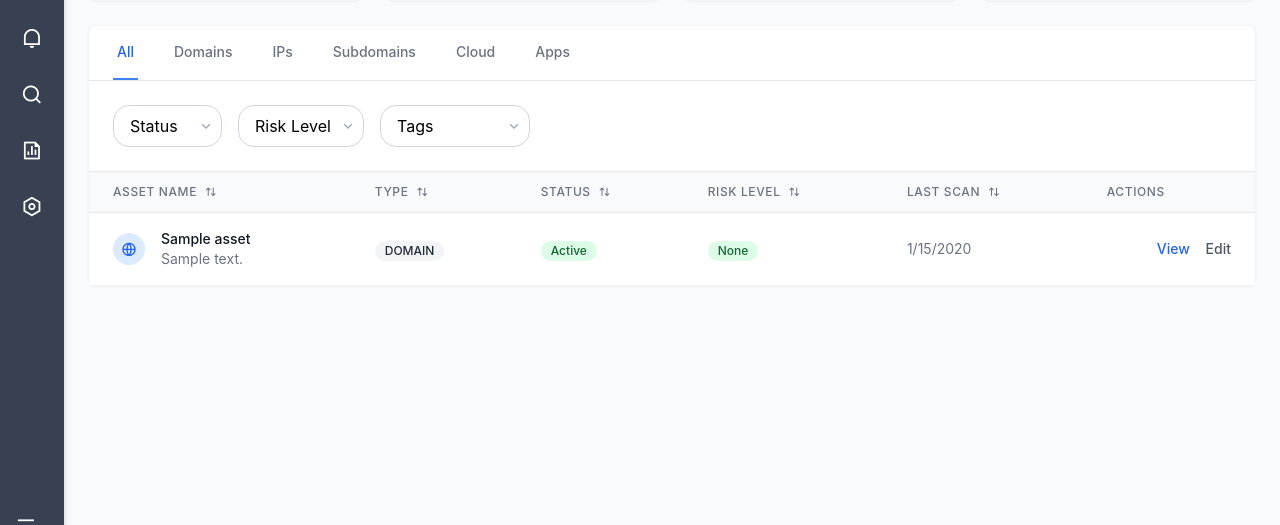
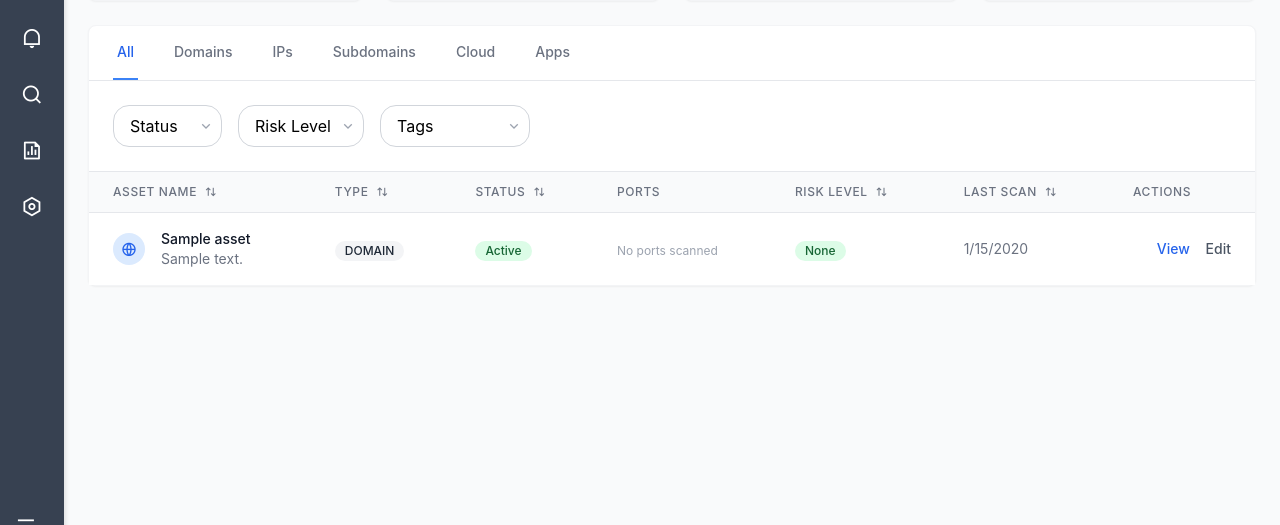
Before and after one commit to Alaswadi/attacksurface, a Flask app: page /assets in a window 1280 px wide. Shown: the part 241-766 px from the top of the page. Run offline with Flask 3, Linux system fonts and the light colour scheme; a user stored in the database is signed in; tables that the repository leaves empty hold one stand-in row (values such as "Sample post"); some libraries are stand-ins or nearby versions.

Commit message:
add port scan

```diff
--- a/routes/api.py
+++ b/routes/api.py
@@ -320,10 +320,50 @@ def scan_assets_subdomain():
             return simulate_subdomain_scan(domain, org.id)
 
         try:
-            # Call the real scanning method (same as real scanning page)
+            # Step 1: Subdomain discovery with Subfinder
             logging.info(f"🔍 ASSETS: Starting real Subfinder scan for {domain}")
             scan_results = scanning_service.scanner_manager.subdomain_scan_only(domain)
-            logging.info(f"🔍 ASSETS: Real scan completed, found {len(scan_results.get('subdomains', []))} subdomains")
+            logging.info(f"🔍 ASSETS: Subfinder completed, found {len(scan_results.get('subdomains', []))} subdomains")
+
+            # Step 2: Port scanning with Masscan on discovered subdomains
+            subdomains_found = scan_results.get('subdomains', [])
+            all_ports = {}
+
+            if subdomains_found:
+                # Extract subdomain hosts for port scanning
+                hosts_to_scan = [subdomain_data.get('host', '') if isinstance(subdomain_data, dict) else str(subdomain_data)
+                               for subdomain_data in subdomains_found]
+                hosts_to_scan = [host for host in hosts_to_scan if host]  # Remove empty hosts
+
+                # Add the main domain to port scanning
+                if domain not in hosts_to_scan:
+                    hosts_to_scan.append(domain)
+
+                if hosts_to_scan:
+                    logging.info(f"🔌 ASSETS: Starting Masscan port scan on {len(hosts_to_scan)} hosts")
+                    try:
+                        # Use top 100 ports for faster scanning
+                        port_results = scanning_service.scanner_manager.port_scan_only(hosts_to_scan, top_ports=100, timeout=30)
+                        open_ports = port_results.get('open_ports', [])
+                        logging.info(f"🔌 ASSETS: Masscan completed, found {len(open_ports)} open ports")
+
+                        # Organize ports by host
+                        for port_info in open_ports:
+                            host = port_info.get('host', '')
+                            port = port_info.get('port', '')
+                            service = port_info.get('service', '')
+                            if host and port:
+                                if host not in all_ports:
+                                    all_ports[host] = []
+                                all_ports[host].append({
+                                    'port': port,
+                                    'service': service
+                                })
+                    except Exception as port_error:
+                        logging.warning(f"🔌 ASSETS: Port scanning failed: {str(port_error)}")
+                        all_ports = {}
+
+            logging.info(f"✅ ASSETS: Complete scan finished for {domain}")
         except Exception as scan_error:
             # If real scanning fails (e.g., Subfinder not available), fall back to simulation
             logging.warning(f"🔍 ASSETS: Real scanning failed ({str(scan_error)}), using simulation for {domain}")
@@ -336,16 +376,29 @@ def scan_assets_subdomain():
             asset_type=AssetType.DOMAIN
         ).first()
 
+        # Get port information for the main domain
+        domain_ports = all_ports.get(domain, [])
+
         if not main_domain_asset:
+            asset_metadata = {
+                'ports': domain_ports,
+                'scan_source': 'subfinder_masscan'
+            }
             main_domain_asset = Asset(
                 name=domain,
                 asset_type=AssetType.DOMAIN,
                 description=f"Main domain discovered during subdomain scan",
                 organization_id=org.id,
-                last_scanned=datetime.utcnow()
+                last_scanned=datetime.utcnow(),
+                asset_metadata=asset_metadata
             )
             db.session.add(main_domain_asset)
         else:
+            # Update existing domain asset with port information
+            existing_metadata = main_domain_asset.asset_metadata or {}
+            existing_metadata['ports'] = domain_ports
+            existing_metadata['scan_source'] = 'subfinder_masscan'
+            main_domain_asset.asset_metadata = existing_metadata
             main_domain_asset.last_scanned = datetime.utcnow()
 
         # Store discovered subdomains as assets
@@ -361,6 +414,9 @@ def scan_assets_subdomain():
 
             subdomain_names.append(subdomain_name)
 
+            # Get port information for this subdomain
+            ports_info = all_ports.get(subdomain_name, [])
+
             # Check if subdomain already exists
             existing_asset = Asset.query.filter_by(
                 name=subdomain_name,
@@ -368,19 +424,28 @@ def scan_assets_subdomain():
             ).first()
 
             if not existing_asset:
-                # Create new subdomain asset
+                # Create new subdomain asset with port information
+                asset_metadata = {
+                    'ports': ports_info,
+                    'scan_source': 'subfinder_masscan'
+                }
                 subdomain_asset = Asset(
                     name=subdomain_name,
                     asset_type=AssetType.SUBDOMAIN,
                     description=f"Subdomain discovered via Subfinder scan of {domain}",
                     organization_id=org.id,
                     discovered_at=datetime.utcnow(),
-                    last_scanned=datetime.utcnow()
+                    last_scanned=datetime.utcnow(),
+                    asset_metadata=asset_metadata
                 )
                 db.session.add(subdomain_asset)
                 subdomains_added += 1
             else:
-                # Update last scanned time
+                # Update existing asset with new port information and last scanned time
+                existing_metadata = existing_asset.asset_metadata or {}
+                existing_metadata['ports'] = ports_info
+                existing_metadata['scan_source'] = 'subfinder_masscan'
+                existing_asset.asset_metadata = existing_metadata
                 existing_asset.last_scanned = datetime.utcnow()
 
         db.session.commit()
--- a/templates/assets.html
+++ b/templates/assets.html
@@ -223,6 +223,9 @@
                                 <th class="px-6 py-3 text-left text-xs font-medium text-gray-500 uppercase tracking-wider cursor-pointer hover:bg-gray-100" data-sort="status">
                                     Status
                                     <i class="ri-arrow-up-down-line ml-1"></i>
+                                </th>
+                                <th class="px-6 py-3 text-left text-xs font-medium text-gray-500 uppercase tracking-wider">
+                                    Ports
                                 </th>
                                 <th class="px-6 py-3 text-left text-xs font-medium text-gray-500 uppercase tracking-wider cursor-pointer hover:bg-gray-100" data-sort="risk">
                                     Risk Level
@@ -674,6 +677,9 @@ function renderAssets(assets = assetsData) {
                     ${statusBadge}
                 </td>
                 <td class="px-6 py-4 whitespace-nowrap">
+                    ${getPortsBubbles(asset.asset_metadata)}
+                </td>
+                <td class="px-6 py-4 whitespace-nowrap">
                     ${riskBadge}
                 </td>
                 <td class="px-6 py-4 whitespace-nowrap text-sm text-gray-500">
@@ -717,6 +723,55 @@ function getRiskLevelBadge(riskLevel) {
         'none': '<span class="inline-flex items-center px-2.5 py-0.5 rounded-full text-xs font-medium bg-green-100 text-green-800">None</span>'
     };
     return badges[riskLevel] || badges['none'];
+}
+
+function getPortsBubbles(assetMetadata) {
+    if (!assetMetadata || !assetMetadata.ports || !Array.isArray(assetMetadata.ports)) {
+        return '<span class="text-gray-400 text-xs">No ports scanned</span>';
+    }
+
+    const ports = assetMetadata.ports;
+    if (ports.length === 0) {
+        return '<span class="text-gray-400 text-xs">No open ports</span>';
+    }
+
+    // Show first 3 ports as bubbles, then "+" indicator if more
+    const maxVisible = 3;
+    const visiblePorts = ports.slice(0, maxVisible);
+    const remainingCount = ports.length - maxVisible;
+
+    let html = '<div class="flex flex-wrap gap-1">';
+
+    // Add port bubbles
+    visiblePorts.forEach(portInfo => {
+        const port = portInfo.port;
+        const service = portInfo.service || '';
+        const title = service ? `${port}/${service}` : port;
+
+        // Color coding based on common ports
+        let colorClass = 'bg-blue-100 text-blue-800';
+        if (['80', '443', '8080', '8443'].includes(port.toString())) {
+            colorClass = 'bg-green-100 text-green-800'; // Web services
+        } else if (['22', '23', '3389'].includes(port.toString())) {
+            colorClass = 'bg-orange-100 text-orange-800'; // Remote access
+        } else if (['21', '25', '53', '110', '143', '993', '995'].includes(port.toString())) {
+            colorClass = 'bg-purple-100 text-purple-800'; // Network services
+        }
+
+        html += `<span class="inline-flex items-center px-2 py-1 rounded-full text-xs font-medium ${colorClass}" title="${title}">
+                    ${port}
+                 </span>`;
+    });
+
+    // Add "+" indicator if there are more ports
+    if (remainingCount > 0) {
+        html += `<span class="inline-flex items-center px-2 py-1 rounded-full text-xs font-medium bg-gray-100 text-gray-600" title="${remainingCount} more ports">
+                    +${remainingCount}
+                 </span>`;
+    }
+
+    html += '</div>';
+    return html;
 }
 
 // Modal functionality
@@ -804,11 +859,24 @@ function showScanProgress() {
     document.getElementById('scan-progress-modal').classList.remove('hidden');
     document.getElementById('scan-progress-message').textContent = 'Running Subfinder to discover subdomains...';
 
-    // Animate progress bar
+    // Animate progress bar with different phases
     let progress = 0;
+    let phase = 1;
     const progressBar = document.getElementById('scan-progress-bar');
+    const progressMessage = document.getElementById('scan-progress-message');
+
     const interval = setInterval(() => {
-        progress += Math.random() * 15;
+        progress += Math.random() * 10;
+
+        // Update message based on progress
+        if (progress > 30 && phase === 1) {
+            progressMessage.textContent = 'Running Masscan to discover open ports...';
+            phase = 2;
+        } else if (progress > 70 && phase === 2) {
+            progressMessage.textContent = 'Storing discovered assets...';
+            phase = 3;
+        }
+
         if (progress > 90) progress = 90;
         progressBar.style.width = progress + '%';
     }, 500);
```
